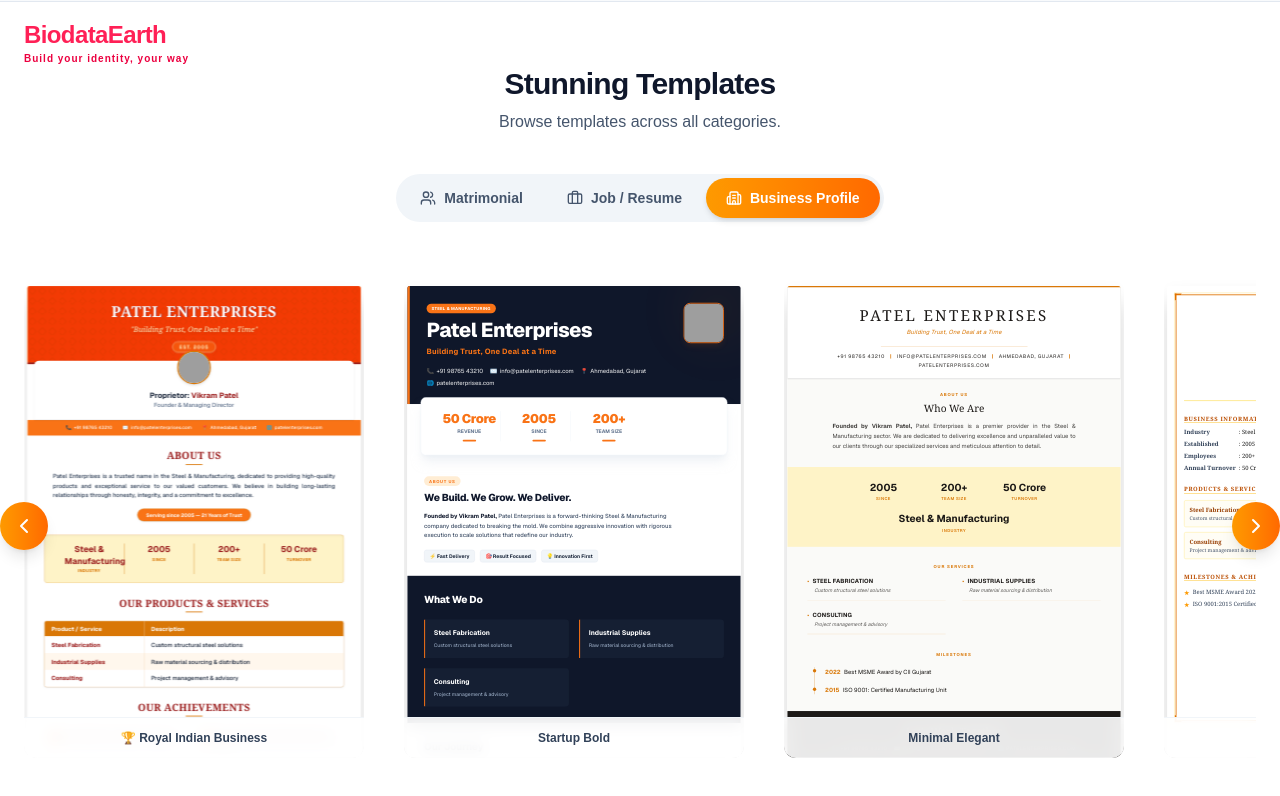
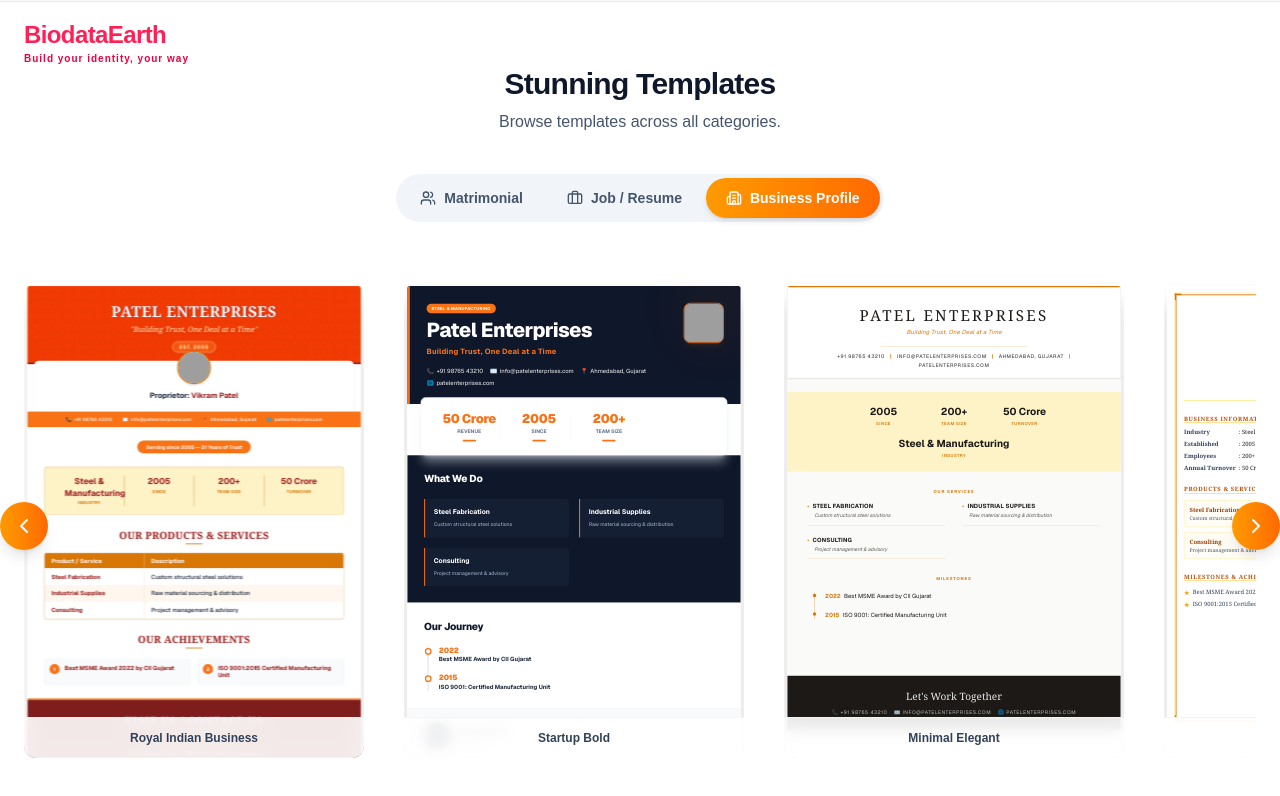
Before and after one commit to WeDevs72/biodata_app, a Next.js app: page / in a window 1280 px wide. Both pictures are taken after a click on the button 830 px from the left and 677 px from the top of the page. Shown: the part 2127-2923 px from the top of the page. Built offline with nearby package versions, Linux system fonts and the light colour scheme; grey boxes are pictures that could not be loaded.

Commit message:
add symbols

```diff
--- a/src/app/page.tsx
+++ b/src/app/page.tsx
@@ -132,7 +132,7 @@ const TAB_CATEGORIES = [
     accent: "from-amber-500 to-orange-500",
     createHref: "/create/business",
     templates: [
-      { name: "🏆 Royal Indian Business", slug: "royal-indian", Component: BusinessRoyalIndianTemplate, data: businessData },
+      { name: "Royal Indian Business", slug: "royal-indian", Component: BusinessRoyalIndianTemplate, data: businessData },
       { name: "Startup Bold", slug: "startup-bold", Component: BusinessStartupBoldTemplate, data: businessData },
       { name: "Minimal Elegant", slug: "minimal-elegant", Component: BusinessMinimalElegantTemplate, data: businessData },
       { name: "Classic Gold", slug: "classic", Component: BusinessClassicTemplate, data: businessData },
--- a/src/components/templates/ClassicTemplate.tsx
+++ b/src/components/templates/ClassicTemplate.tsx
@@ -17,7 +17,7 @@ export function ClassicTemplate({ data }: { data: Partial<BiodataFormValues> })
       </div>
 
       <div className="relative z-10 w-full mb-10 text-center">
-        <div className={`text-5xl mb-2 font-light ${theme}`}>ॐ</div>
+        <div className={`text-5xl mb-2 font-light ${theme}`}>{data.religiousSymbol || "ॐ"}</div>
         <h1 className={`text-xl font-bold tracking-[0.3em] ${theme} ml-2 uppercase`}>Biodata</h1>
       </div>
 
--- a/src/components/templates/ElegantTemplate.tsx
+++ b/src/components/templates/ElegantTemplate.tsx
@@ -13,7 +13,7 @@ export function ElegantTemplate({ data }: { data: Partial<BiodataFormValues> })
       <div className={`absolute bottom-0 left-0 w-full h-4 bg-emerald-800`}></div>
 
       <div className="relative z-10 w-full mb-10 text-center flex flex-col items-center pt-4">
-        <div className={`text-5xl mb-3 font-serif ${theme}`}>ॐ</div>
+        <div className={`text-5xl mb-3 font-serif ${theme}`}>{data.religiousSymbol || "ॐ"}</div>
         <h1 className={`text-3xl font-extrabold tracking-[0.2em] ${theme} uppercase`}>Biodata</h1>
         <div className={`w-32 h-px mt-6 bg-emerald-900/40`}></div>
       </div>
--- a/src/components/templates/MinimalTemplate.tsx
+++ b/src/components/templates/MinimalTemplate.tsx
@@ -18,7 +18,7 @@ export function MinimalTemplate({ data }: { data: Partial<BiodataFormValues> })
       <div className={`absolute bottom-5 right-5 w-2 h-2 rounded-full bg-amber-700`}></div>
 
       <div className="relative z-10 w-full mb-14 text-center flex flex-col items-center">
-        <div className={`text-4xl mb-3 font-medium ${theme} opacity-80`}>OM</div>
+        <div className={`text-4xl mb-3 font-medium ${theme} opacity-80`}>{data.religiousSymbol || "ॐ"}</div>
         <h1 className={`text-2xl font-bold tracking-[0.4em] ${theme} uppercase`}>Biodata</h1>
         <div className={`w-16 h-0.5 mt-4 bg-amber-700 border-none`}></div>
       </div>
--- a/src/components/templates/ModernTemplate.tsx
+++ b/src/components/templates/ModernTemplate.tsx
@@ -17,7 +17,7 @@ export function ModernTemplate({ data }: { data: Partial<BiodataFormValues> }) {
       <div className="absolute bottom-0 left-0 w-80 h-80 bg-emerald-200/20 rounded-full blur-3xl translate-y-1/3 -translate-x-1/3 pointer-events-none"></div>
 
       <div className="relative z-10 w-full mb-12 text-center">
-        <div className={`text-4xl mb-2 font-serif text-teal-700`}>ॐ</div>
+        <div className={`text-4xl mb-2 font-serif ${theme}`}>{data.religiousSymbol || "ॐ"}</div>
         <h1 className={`text-2xl font-bold tracking-[0.25em] ${theme} ml-2 uppercase flex items-center justify-center gap-4`}>
           <span className="h-px bg-teal-800/30 w-16"></span>
           Biodata
--- a/src/components/templates/RoyalTemplate.tsx
+++ b/src/components/templates/RoyalTemplate.tsx
@@ -12,7 +12,7 @@ export function RoyalTemplate({ data }: { data: Partial<BiodataFormValues> }) {
       <div className="relative z-10 w-full mb-12 text-center">
         <div className="flex justify-center items-center gap-6 mb-4">
           <div className="h-px bg-fuchsia-900/30 w-16"></div>
-          <div className={`text-5xl font-medium ${theme}`}>ॐ</div>
+          <div className={`text-5xl font-medium ${theme}`}>{data.religiousSymbol || "ॐ"}</div>
           <div className="h-px bg-fuchsia-900/30 w-16"></div>
         </div>
         <h1 className={`text-2xl font-black tracking-[0.5em] ${theme} uppercase mt-4`}>Biodata</h1>
--- a/src/components/templates/business/BusinessMinimalElegantTemplate.tsx
+++ b/src/components/templates/business/BusinessMinimalElegantTemplate.tsx
@@ -66,16 +66,6 @@ export function BusinessMinimalElegantTemplate({ data }: { data: Partial<Busines
       </div>
 
       <div className="flex-1 flex flex-col pt-8">
-        {/* ABOUT SECTION */}
-        <div className="px-12 mb-10 max-w-[85%] mx-auto text-center">
-          <p className="text-[10px] uppercase text-[#D97706] tracking-[0.2em] font-bold mb-2">About Us</p>
-          <h2 className="font-serif text-2xl text-[#1C1917] mb-4">Who We Are</h2>
-          <p className="text-justify text-[#1C1917]/80 text-sm leading-relaxed">
-            {data.ownerName && <span className="font-bold">Founded by {data.ownerName}, </span>}
-            {data.businessName || "We"} is a premier provider in the {data.industry || "industry"} sector. We are dedicated to delivering excellence and unparalleled value to our clients through our specialized services and meticulous attention to detail.
-          </p>
-        </div>
-
         {/* KEY FACTS STRIP */}
         {facts.length > 0 && (
           <div className="bg-[#FEF3C7] w-full py-8 px-12 mb-10">
--- a/src/components/templates/business/BusinessRoyalIndianTemplate.tsx
+++ b/src/components/templates/business/BusinessRoyalIndianTemplate.tsx
@@ -88,7 +88,6 @@ export function BusinessRoyalIndianTemplate({ data }: { data: Partial<BusinessFo
         <h2 className="font-bold text-lg text-slate-800">
           Proprietor: <span className="text-[#9B1C1C]">{data.ownerName || "Owner Name"}</span>
         </h2>
-        <p className="text-slate-500 text-sm font-medium">Founder & Managing Director</p>
       </div>
 
       {/* CONTACT STRIP */}
@@ -103,18 +102,13 @@ export function BusinessRoyalIndianTemplate({ data }: { data: Partial<BusinessFo
       <div className="px-10 flex-1 space-y-8 mt-8 mb-8">
 
         {/* ABOUT BUSINESS */}
-        <div className="text-center">
-           <h3 className="font-serif font-bold text-2xl text-[#9B1C1C] uppercase tracking-wide">About Us</h3>
-           <div className="w-10 h-0.5 bg-[#D97706] mx-auto mt-1 mb-4"></div>
-           <p className="text-slate-700 text-sm text-justify leading-relaxed mx-auto max-w-2xl font-medium">
-             {data.businessName || "Our company"} is a trusted name in the {data.industry || "local market"}, dedicated to providing high-quality products and exceptional service to our valued customers. We believe in building long-lasting relationships through honesty, integrity, and a commitment to excellence.
-           </p>
-           {yearsOfTrust && yearsOfTrust > 0 && (
-             <div className="mt-5 inline-block bg-[#F97316] text-white px-5 py-1.5 rounded-full text-xs font-bold shadow-sm border border-[#D97706]">
+        {yearsOfTrust && yearsOfTrust > 0 && (
+          <div className="text-center">
+             <div className="inline-block bg-[#F97316] text-white px-5 py-1.5 rounded-full text-xs font-bold shadow-sm border border-[#D97706]">
                Serving since {estYear} — {yearsOfTrust} Years of Trust
              </div>
-           )}
-        </div>
+          </div>
+        )}
 
         {/* QUICK FACTS STRIP */}
         {facts.length > 0 && (
--- a/src/components/templates/business/BusinessStartupBoldTemplate.tsx
+++ b/src/components/templates/business/BusinessStartupBoldTemplate.tsx
@@ -96,33 +96,6 @@ export function BusinessStartupBoldTemplate({ data }: { data: Partial<BusinessFo
         </div>
       )}
 
-      {/* ABOUT SECTION - White */}
-      <div className={`px-10 pb-8 bg-white ${facts.length > 0 ? "pt-12" : "pt-10"}`}>
-        <span className="inline-block px-3 py-1 bg-orange-100 text-[#F97316] text-[10px] font-bold uppercase tracking-[0.15em] rounded-full mb-3">
-          About Us
-        </span>
-        <h2 className="font-extrabold text-2xl text-slate-900 tracking-tight mb-4">
-          We Build. We Grow. We Deliver.
-        </h2>
-        <p className="text-slate-600 text-sm leading-relaxed mb-6 font-medium max-w-[85%]">
-          {data.ownerName && <span className="text-slate-900 font-bold">Founded by {data.ownerName}, </span>}
-          {data.businessName || "We"} is a forward-thinking {data.industry || "technology"} company dedicated to breaking the mold. We combine aggressive innovation with rigorous execution to scale solutions that redefine our industry.
-        </p>
-
-        {/* Mock USPs - Energetic Chips */}
-        <div className="flex flex-wrap gap-3">
-          <span className="px-3 py-1.5 bg-slate-100 text-slate-800 text-xs font-bold rounded-md flex items-center gap-1.5 border border-slate-200">
-            ⚡ Fast Delivery
-          </span>
-          <span className="px-3 py-1.5 bg-slate-100 text-slate-800 text-xs font-bold rounded-md flex items-center gap-1.5 border border-slate-200">
-            🎯 Result Focused
-          </span>
-          <span className="px-3 py-1.5 bg-slate-100 text-slate-800 text-xs font-bold rounded-md flex items-center gap-1.5 border border-slate-200">
-            💡 Innovation First
-          </span>
-        </div>
-      </div>
-
       {/* SERVICES SECTION - Dark #0F172A */}
       {data.offerings && data.offerings.length > 0 && (
         <div className="bg-[#0F172A] px-10 py-10">
@@ -175,7 +148,7 @@ export function BusinessStartupBoldTemplate({ data }: { data: Partial<BusinessFo
           </div>
           <div>
             <h3 className="font-bold text-slate-900 text-lg">{data.ownerName || "Founder"}</h3>
-            <p className="text-[#F97316] text-xs font-bold uppercase tracking-wider mb-2">Founder & CEO</p>
+            <p className="text-[#F97316] text-xs font-bold uppercase tracking-wider mb-2">Founder</p>
             {bioField && <p className="text-slate-600 text-sm font-medium leading-snug">{bioField.value}</p>}
           </div>
         </div>
--- a/src/features/business/BusinessMultiStepForm.tsx
+++ b/src/features/business/BusinessMultiStepForm.tsx
@@ -235,7 +235,7 @@ export function BusinessMultiStepForm() {
                   <label className="block text-sm font-medium text-slate-700 dark:text-slate-300 mb-3">Choose a Template</label>
                   <div className="grid grid-cols-2 sm:grid-cols-3 gap-4">
                     {[
-                      { name: "🏆 Royal Indian", slug: "royal-indian" },
+                      { name: "Royal Indian", slug: "royal-indian" },
                       { name: "Startup Bold", slug: "startup-bold" },
                       { name: "Minimal Elegant", slug: "minimal-elegant" },
                       { name: "Classic Gold", slug: "classic" },
@@ -249,11 +249,10 @@ export function BusinessMultiStepForm() {
                           params.set("template", t.slug);
                           router.replace(`${pathname}?${params.toString()}`, { scroll: false });
                         }}
-                        className={`p-4 rounded-xl border-2 transition-all text-left flex flex-col justify-between h-24 ${
-                          template === t.slug
+                        className={`p-4 rounded-xl border-2 transition-all text-left flex flex-col justify-between h-24 ${template === t.slug
                             ? "border-amber-500 bg-amber-50 dark:bg-amber-500/10 shadow-sm"
                             : "border-slate-200 dark:border-slate-700 hover:border-amber-300 dark:hover:border-amber-800 bg-white dark:bg-slate-900"
-                        }`}
+                          }`}
                       >
                         <span className="font-medium text-sm text-slate-900 dark:text-white leading-tight">{t.name}</span>
                         {template === t.slug && <CheckCircle2 className="w-5 h-5 text-amber-500 self-end mt-2" />}
--- a/src/lib/schema.ts
+++ b/src/lib/schema.ts
@@ -27,6 +27,7 @@ export const biodataSchema = z.object({
   preferredEducation: z.string().optional(),
 
   photo: z.any().optional(),
+  religiousSymbol: z.string().optional(),
 
   personalCustomFields: z.array(customFieldSchema).optional(),
   professionalCustomFields: z.array(customFieldSchema).optional(),
```
Also changed, not shown: src/features/biodata/MultiStepForm.tsx (+33 -0 lines).
